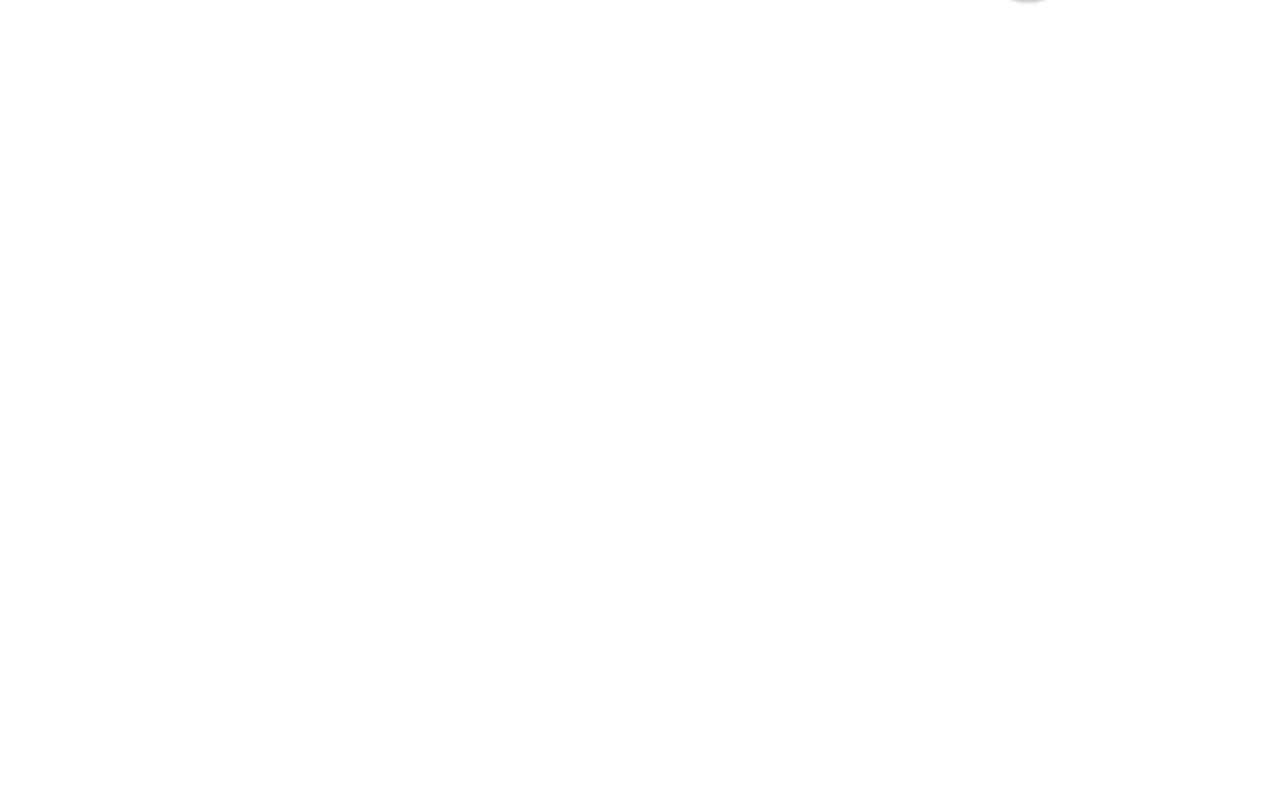
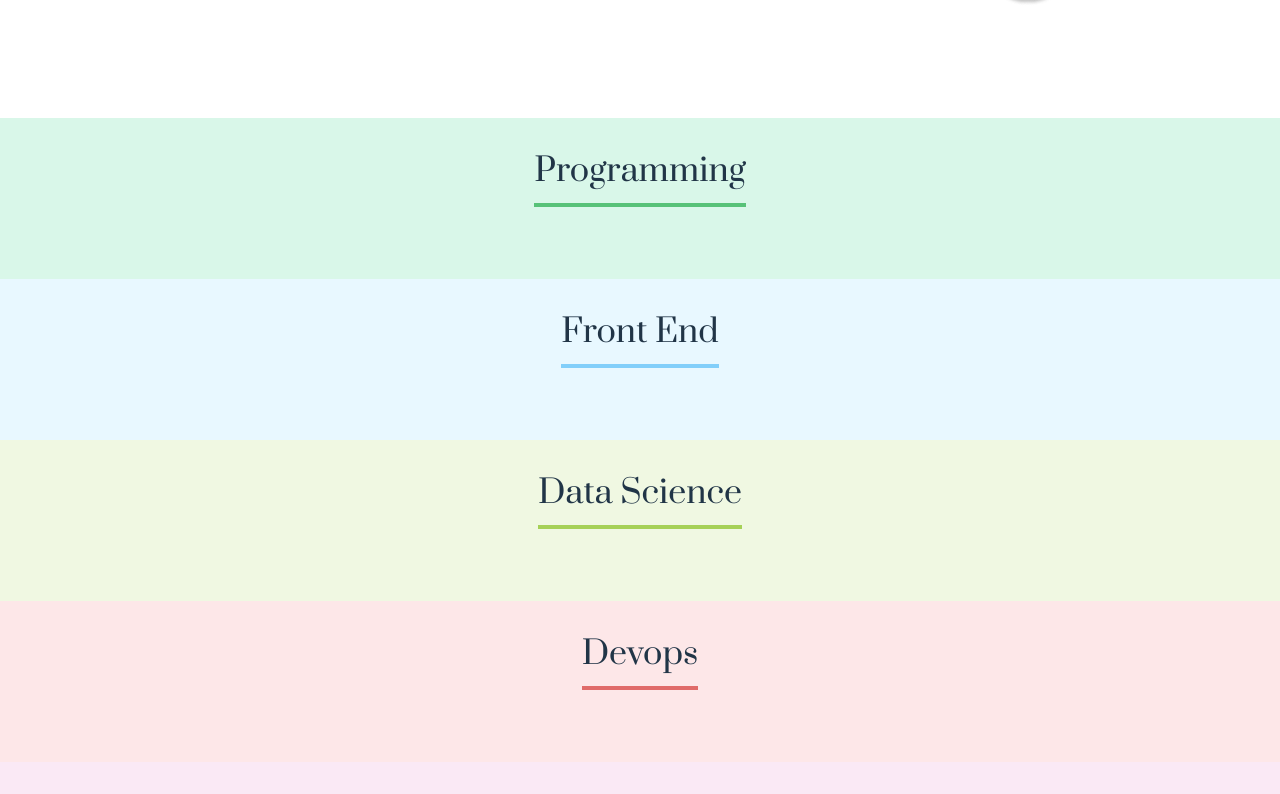
Before and after one commit to AbrahamOliden/react-org, a React (Vite) app: page / in a window 1280 px wide. Shown: the part 1546-2340 px from the top of the page. Built offline with nearby package versions, Linux system fonts and the light colour scheme.

Commit message:
destructure props.data and use variables to declare dynamic styles

```diff
--- a/src/components/team/Team.jsx
+++ b/src/components/team/Team.jsx
@@ -1,9 +1,12 @@
 import './Team.css'
 
 function Team(props) {
+
+    const {team, mainColor, accentColor} = props.data;
+
     return (
-        <section className='team' >
-            <h3 className='team__header title' >{props.team}</h3>
+        <section className='team' style={{backgroundColor: mainColor}} >
+            <h3 className='team__header title' style={{borderColor: accentColor}} >{team}</h3>
             <div className="collaborators"></div>
         </section>
     );
```
